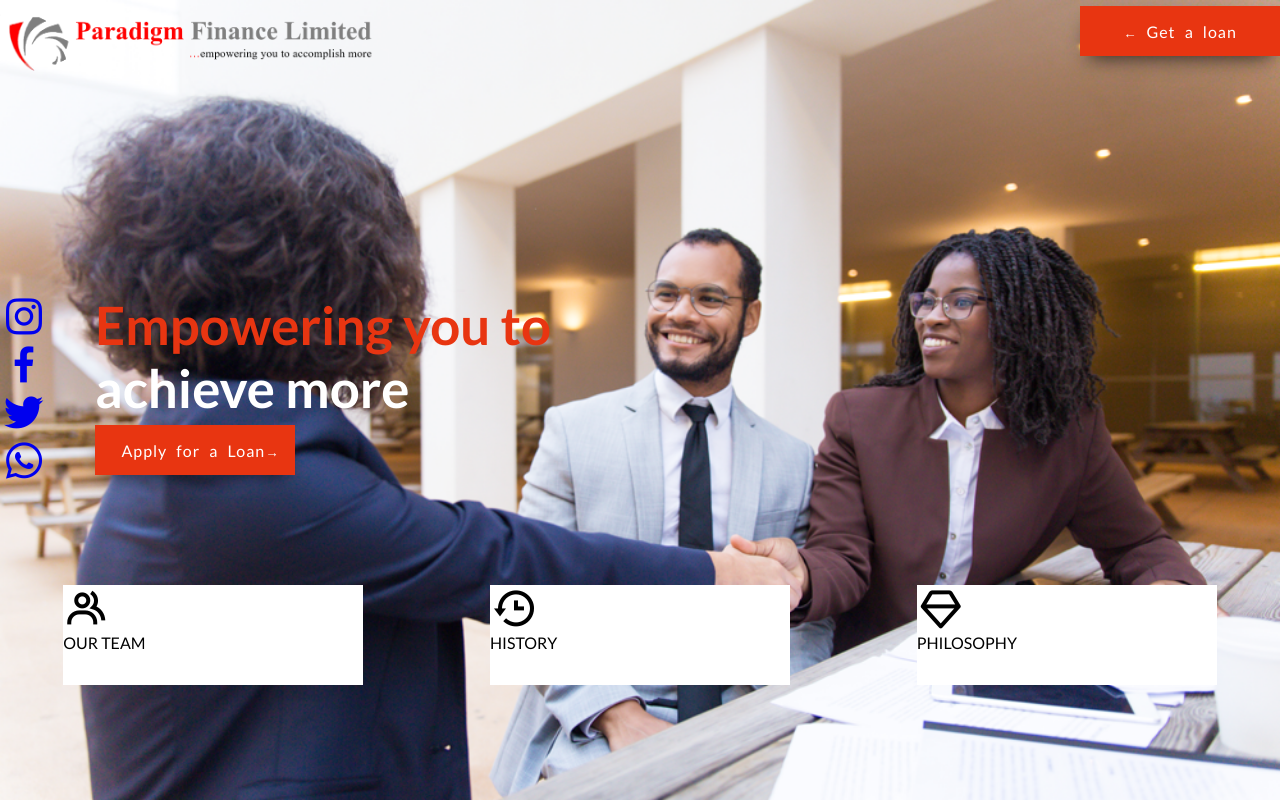
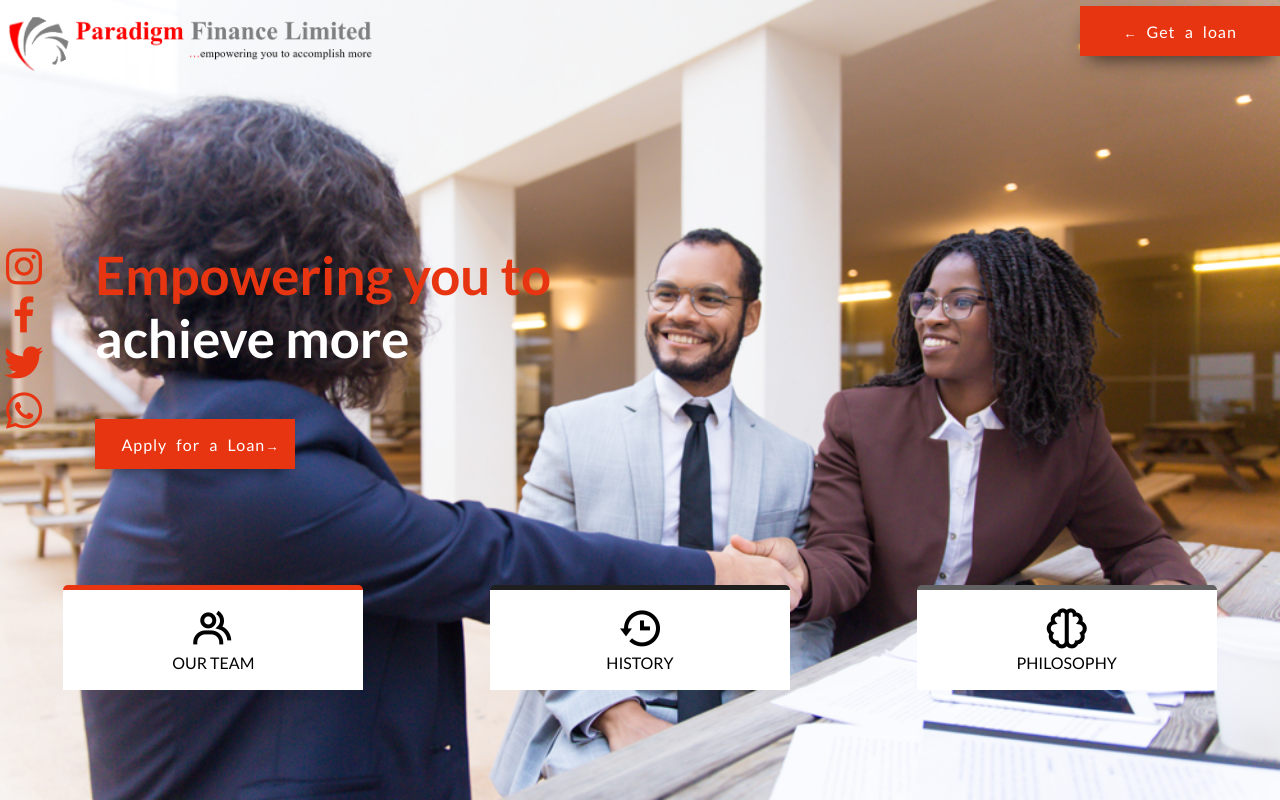
Before and after one commit to patrick-nsolo/PARADIGM-FINANCE, a plain HTML site: page index.html in a window 1280 px wide. Drawn offline with Linux system fonts and the light colour scheme.

Commit message:
further commit

```diff
--- a/index.html
+++ b/index.html
@@ -39,17 +39,26 @@
         </ul>
     </div>
     <div class="card-holder-section">
-        <div class="card team-card">
+        <div class= "team-card">
+            <div class="line red-line"></div>
+            <div class="card">
             <a><i class="bx bx-group bx-lg"></i></a>
             <p>OUR TEAM</p>
+            </div>
         </div>
-        <div class="card history-card">
+        <div class= "team-card">
+            <div class="line black-line"></div>
+            <div class="card">
             <a><i class="bx bx-history bx-lg"></i></a>
             <p>HISTORY</p>
+            </div>
         </div>
-        <div class="card philosophy-card">
-            <a><i class="bx bx-diamond bx-lg"></i></a>
+        <div class= "team-card">
+            <div class="line grey-line"></div>
+            <div class="card">
+            <a><i class="bx bx-brain bx-lg"></i></a>
             <p>PHILOSOPHY</p>
+            </div>
         </div>
     </div>
 
--- a/styles/style.css
+++ b/styles/style.css
@@ -27,23 +27,36 @@ h1{
 .card-holder-section{
     display:flex;
     justify-content: space-around;
-    margin-top: 100px;
+    margin-top: 150px;
 }
 .card{
     background-color:var(--white);
     height: 100px;
     width: 300px;
+    padding: 15px ;
+    text-align: center;
+}
+.card:hover{
+    background-color:var(--white);
+    height: 100px;
+    width: 300px;
+    padding: 15px ;
+    text-align: center;
 }
 main .wrapper{
     max-width: 1620px;
     padding: 0 95px;
     position: absolute;
-    margin-top: 200px;
+    margin-top: 150px;
 }
 .media-bar{
     position: relative;
-    margin-top: 200px;
+    margin-top: 150px;
+    list-style: none;
 
+}
+.media li a{
+    color: var(--red);
 }
 .frontpage_info_highlight{
     color:var(--white);
@@ -53,3 +66,19 @@ main .wrapper{
     color: var(--white);
     font-size: 1.5rem;
 }
+.frontpage_info .btn{
+    margin-top: 50px;
+}
+.line{
+    height:5px;
+    border-radius: 10px 10px 0 0;
+}
+.red-line{
+    background-color: var(--red);
+}
+.black-line{
+    background-color: var(--black);
+}
+.grey-line{
+    background-color: var(--grey);
+}
```
